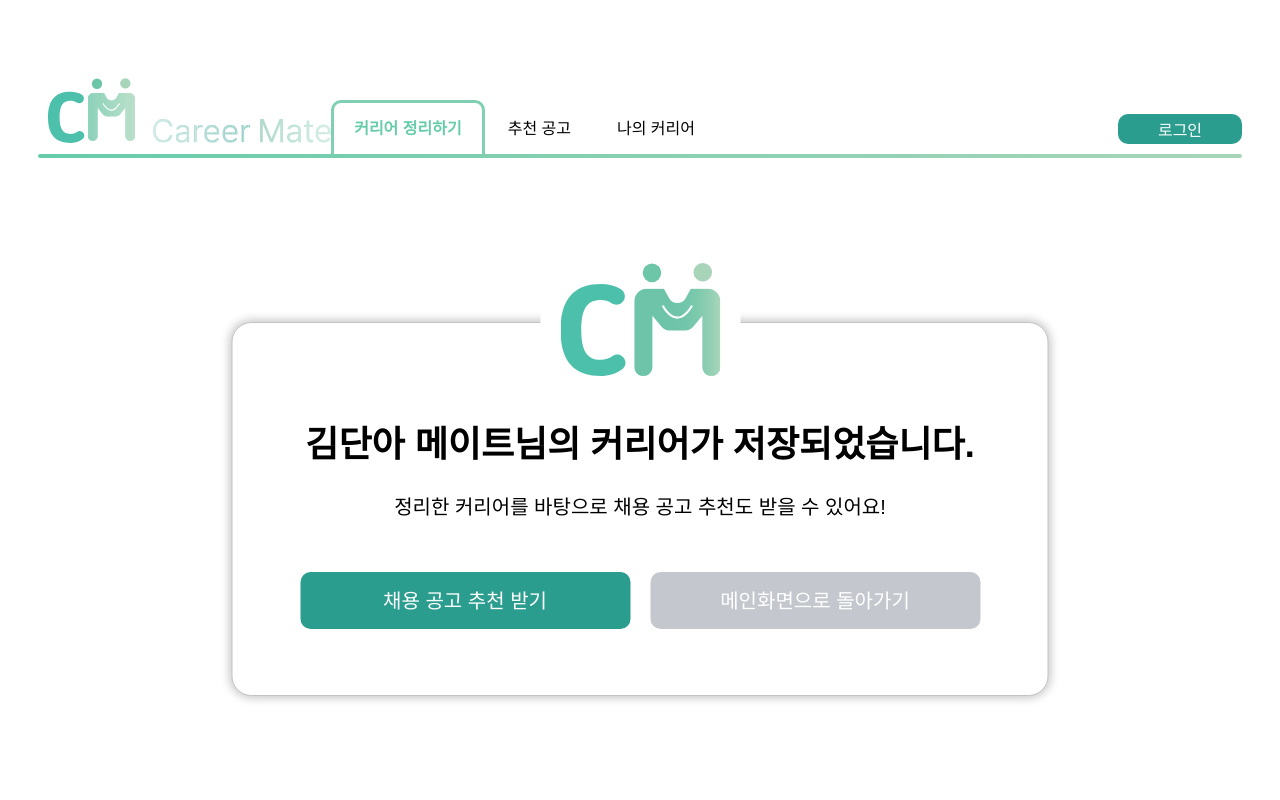
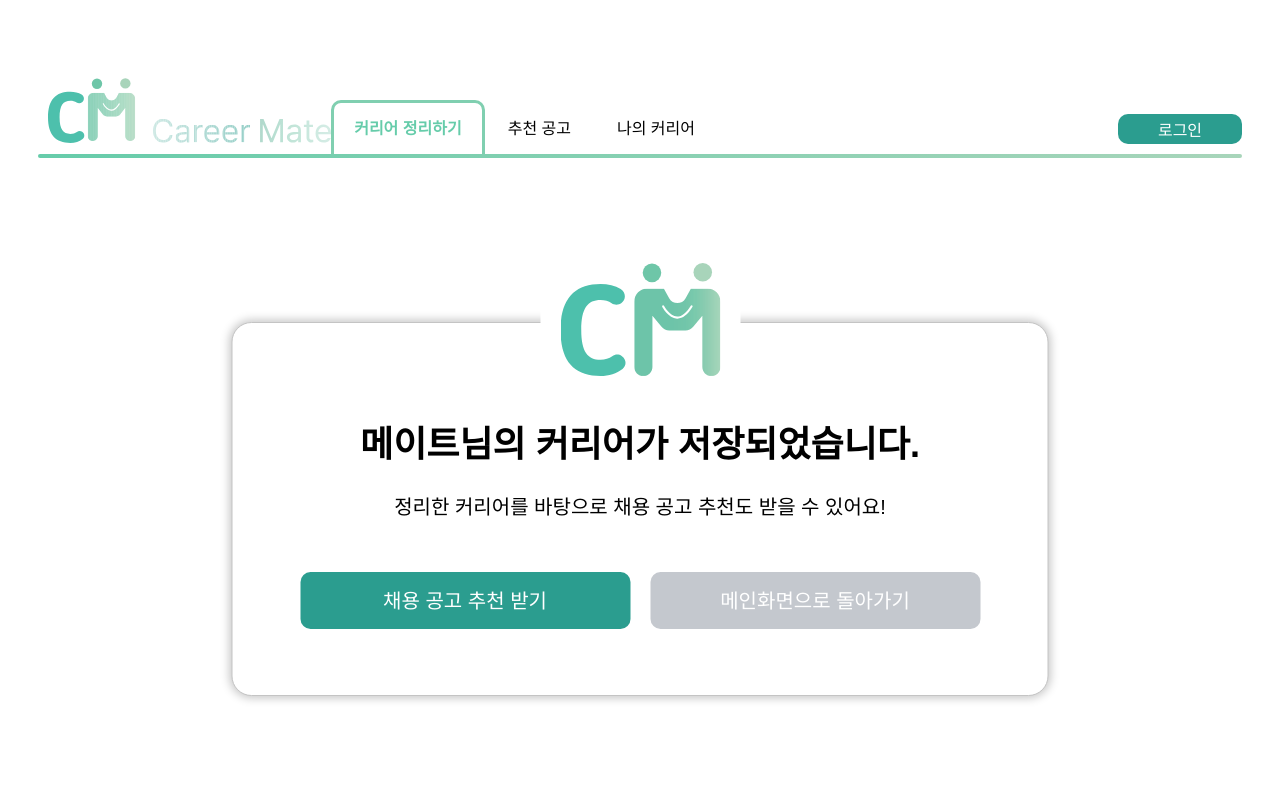
Before and after one commit to Career-Mate/Web, a React (Vite) app: page /career/success in a window 1280 px wide. Shown: the top 800 px of the page. Built offline with nearby package versions, Linux system fonts and the light colour scheme; no server answers; a web font is replaced by a local one.

Commit message:
chore: career main, save page user 연결

```diff
--- a/src/pages/Career/CareerMainPage/CareerMainPage.jsx
+++ b/src/pages/Career/CareerMainPage/CareerMainPage.jsx
@@ -6,11 +6,12 @@ import LoadingPopup from '../../../components/common/Popups/LoadingPopup/Loading
 import * as S from './styled/styled';
 import ProfilePopup from '../../../components/common/Popups/ProfilePopup/ProfilePopup';
 import { useProfilePopup } from '../../../hooks/useProfile';
+import { useAuthStore } from '../../../store/authStore';
 
 const CareerMainPage = () => {
     const navigate = useNavigate();
-    const userName = '김단아';
-    const job = '프론트엔드 개발자';
+    const user = useAuthStore();
+    console.log('user:', user);
     const [isPopUpVisible, setIsPopUpVisible] = useState(false);
     const timeoutId = useRef(null);
     const { showProfilePopup } = useProfilePopup();
@@ -41,7 +42,7 @@ const CareerMainPage = () => {
                 top="0px"
                 showLogo={false}
                 showTitleText={false}
-                mainText={`${userName} 메이트님에게`}
+                mainText={`${user.user.name} 메이트님에게`}
                 detailText={`관심 직무에 맞는 템플릿을 제공하기 위해 프로필 분석이 필요해요!
                 아래 '내 프로필 분석하기'를 클릭해주세요.`}
                 buttons={[
@@ -56,7 +57,12 @@ const CareerMainPage = () => {
             />
 
             {isPopUpVisible && (
-                <LoadingPopup userName={userName} interestJob={job} type="template" onCancel={handlePopUpCancel} />
+                <LoadingPopup
+                    userName={user.user.name}
+                    interestJob={user.user.job}
+                    type="template"
+                    onCancel={handlePopUpCancel}
+                />
             )}
             {showProfilePopup && <ProfilePopup />}
         </S.CareerMainPageWrapper>
--- a/src/pages/Career/CareerSavePage/CareerSavePage.jsx
+++ b/src/pages/Career/CareerSavePage/CareerSavePage.jsx
@@ -1,11 +1,12 @@
 import { useNavigate } from 'react-router-dom';
 import InfoContainer from '../../../components/common/InfoContainer/InfoContainer';
 import * as S from './styled/styled';
+import { useAuthStore } from '../../../store/authStore';
 
 const CareerSavePage = () => {
-    const userName = '김단아';
+    const { user } = useAuthStore();
     const navigate = useNavigate();
-
+    console.log('user', user);
     const handleNavigation = (path) => {
         navigate(path);
     };
@@ -19,7 +20,7 @@ const CareerSavePage = () => {
                 top="327.73px"
                 showLogo={true}
                 showTitleText={false}
-                mainText={`${userName} 메이트님의 커리어가 저장되었습니다.`}
+                mainText={`${user.name} 메이트님의 커리어가 저장되었습니다.`}
                 detailText="정리한 커리어를 바탕으로 채용 공고 추천도 받을 수 있어요!"
                 buttons={[
                     {
```
